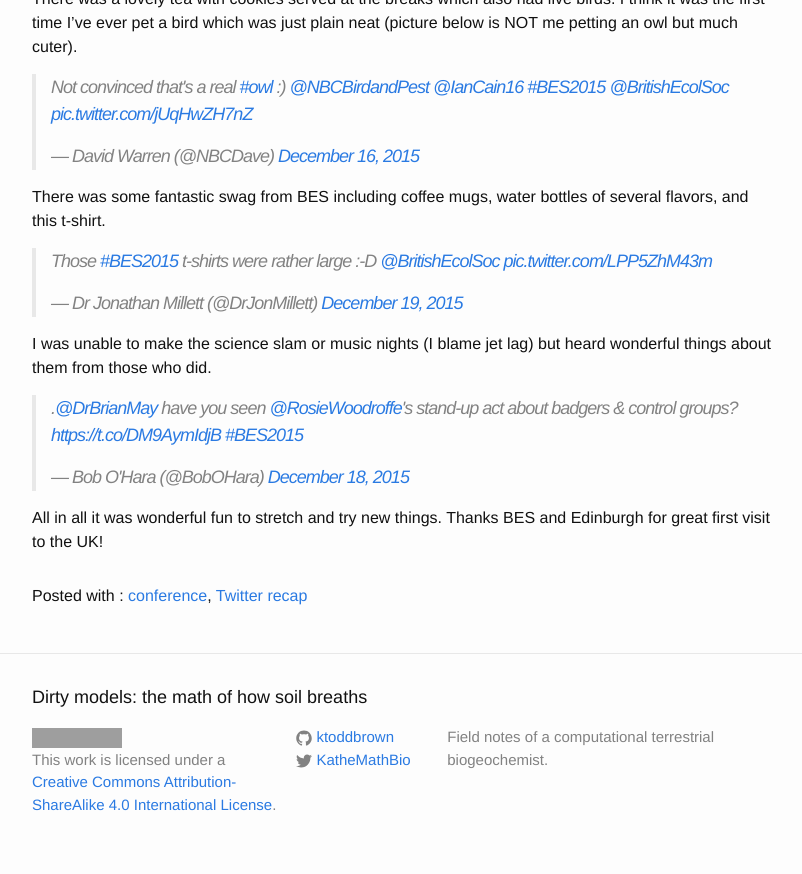
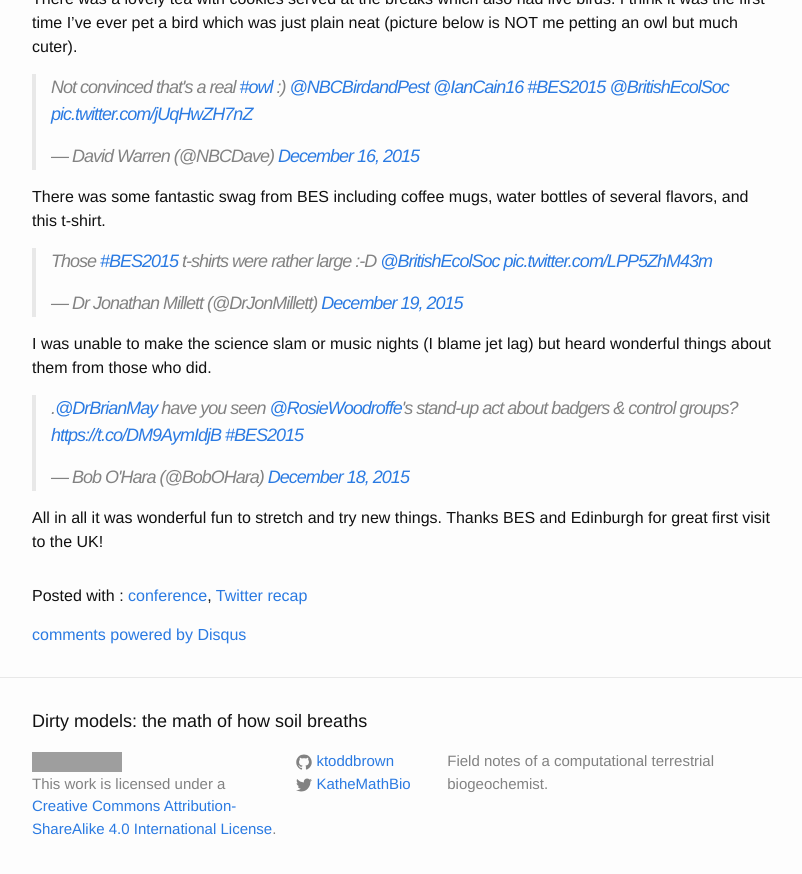
Before and after one commit to ktoddbrown/ktoddbrown.github.io, a Jekyll site: the page built from _posts/2016-01-03-BES-recap.markdown, in a window 1280 px wide and 900 px high, scrolled down 3222 px. Shown: the top 874 px of the window, without its empty margins (238-1040 px from the left). Built offline with Jekyll 4.4.1, drawn with Linux system fonts in a browser that asks for light colours; comment, search, counter and statistics services are not loaded; part of the change alters nothing that is shown; grey boxes are pictures that could not be loaded.

Commit message:
add date and turn comments on

```diff
--- a/_posts/2016-01-03-BES-recap.markdown
+++ b/_posts/2016-01-03-BES-recap.markdown
@@ -1,6 +1,8 @@
 ---
 layout: post
 title:  "British Ecological Society 2015 Recap"
+date: 2016-01-03 13:51:00 +0000
+comments: True
 tags: [conferences, twitter]
 ---
 
```
